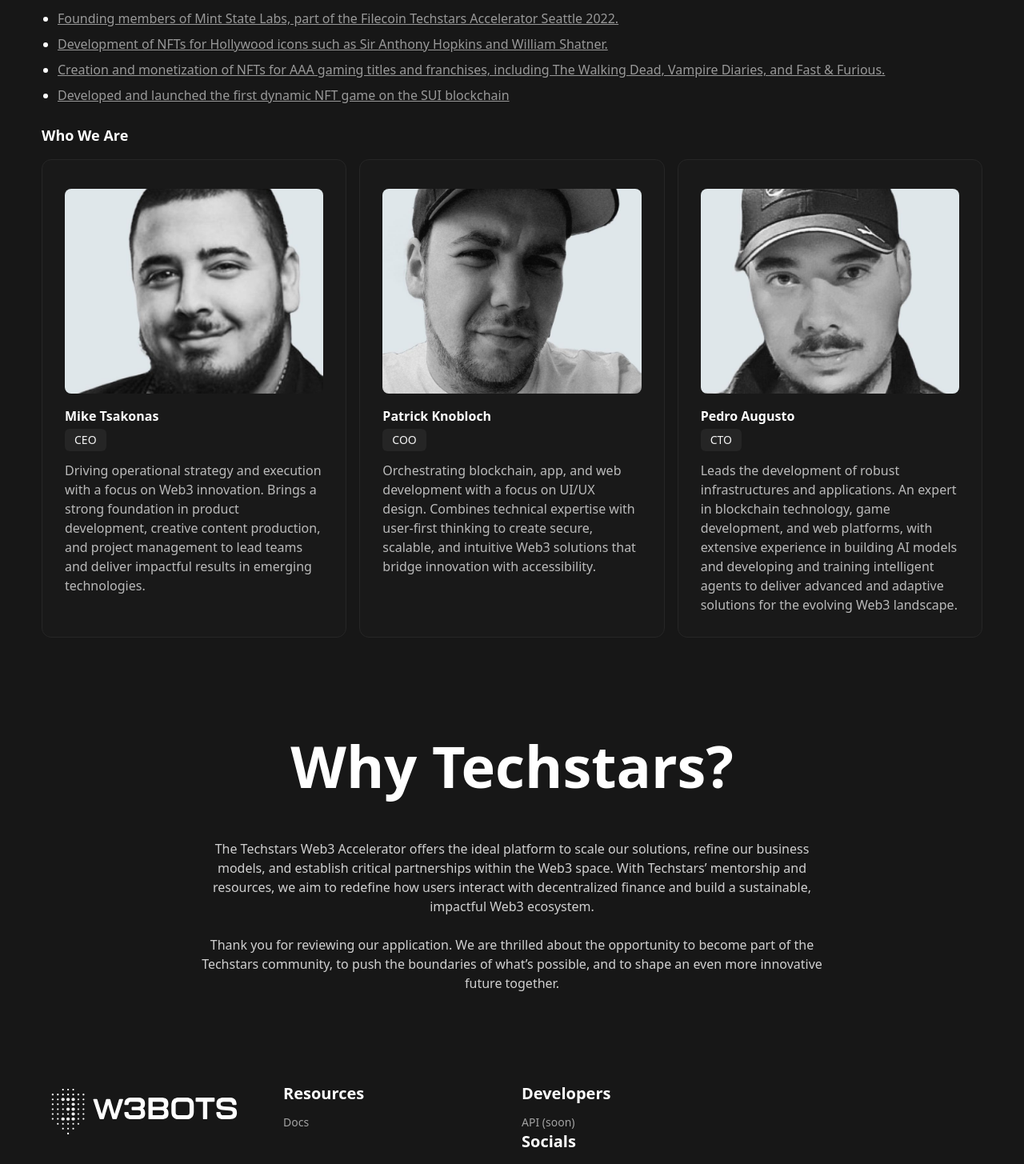
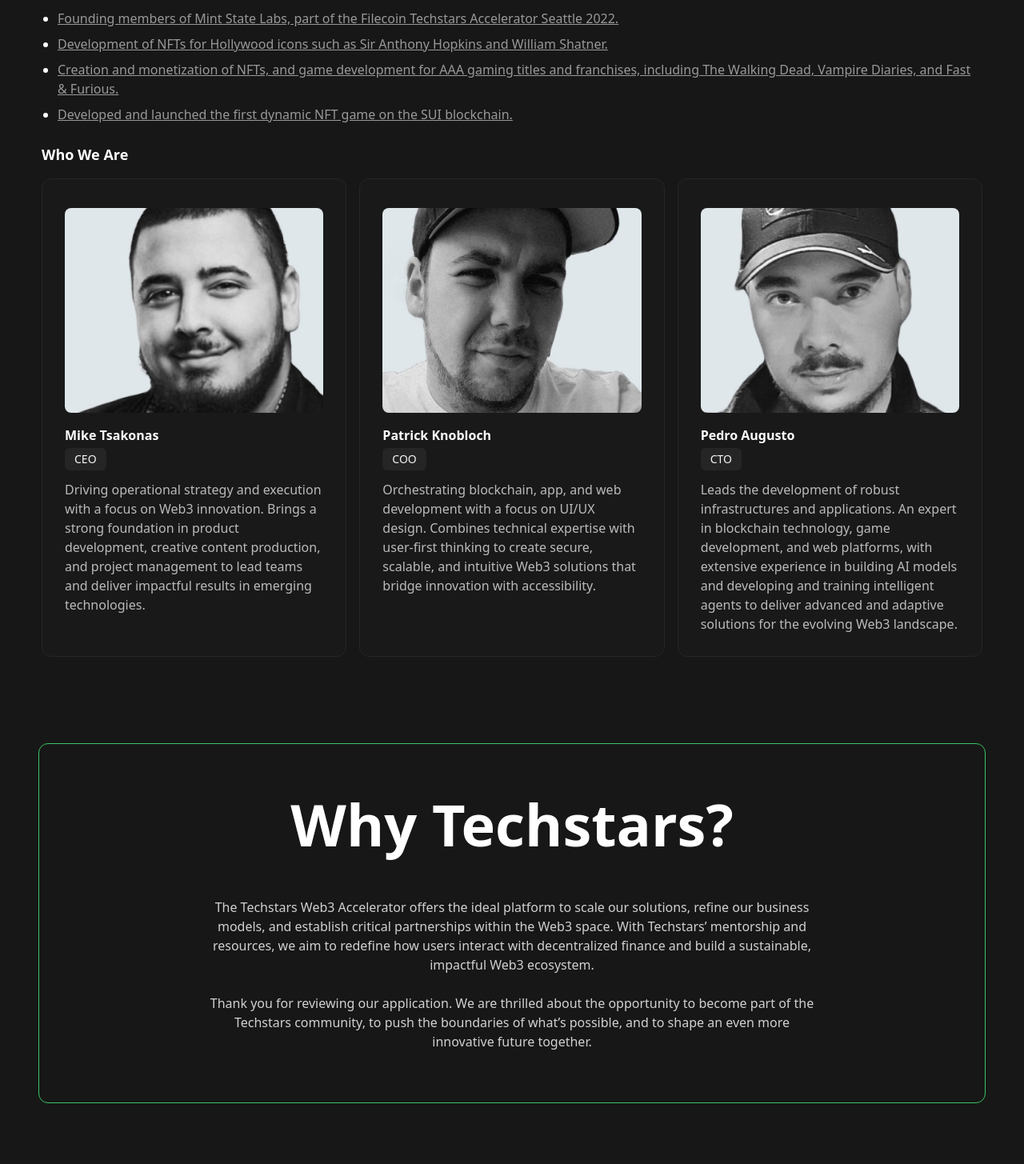
Before and after one commit to patrickknobloch/w3bots-presentation, a React (Create React App) app: page / in a window 1280 px wide. Shown: the part 4720-6175 px from the top of the page at 80% size. Built offline with nearby package versions, Linux system fonts and the light colour scheme.

Commit message:
update footer and text

```diff
--- a/src/App.tsx
+++ b/src/App.tsx
@@ -570,14 +570,14 @@
       ? [
         { text: "Gründungsmitglieder von Mint State Labs, Teil des Filecoin Techstars Accelerator Seattle 2022.", link: "https://www.crunchbase.com/acquisition/orange-comet-inc-acquires-mint-state-labs--69dec227" },
         { text: "Entwicklung von NFTs für Hollywood-Ikonen wie Sir Anthony Hopkins und William Shatner.", link: "https://opensea.io/collection/anthony-hopkins-eternal/overview" },
-        { text: "Erstellung und Monetarisierung von NFTs für AAA-Gaming-Titel und Franchises, darunter The Walking Dead, Vampire Diaries und Fast & Furious.", link: "https://orangecomet.com/#games" },
-        { text: "Entwicklung und Start des ersten dynamischen NFT-Spiels auf der SUI-Blockchain", link: "https://www.youtube.com/watch?v=ACHHrjCibiI" },
+        { text: "Erstellung und Monetarisierung von NFTs sowie Spieleentwicklung für AAA-Gaming-Titel und Franchises, darunter The Walking Dead, Vampire Diaries und Fast & Furious.", link: "https://orangecomet.com/#games" },
+        { text: "Entwicklung und Start des ersten dynamischen NFT-Spiels auf der SUI-Blockchain.", link: "https://www.youtube.com/watch?v=ACHHrjCibiI" },
       ]
     : [
         { text: "Founding members of Mint State Labs, part of the Filecoin Techstars Accelerator Seattle 2022.", link: "https://www.crunchbase.com/acquisition/orange-comet-inc-acquires-mint-state-labs--69dec227" },
         { text: "Development of NFTs for Hollywood icons such as Sir Anthony Hopkins and William Shatner.", link: "https://opensea.io/collection/anthony-hopkins-eternal/overview" },
-        { text: "Creation and monetization of NFTs for AAA gaming titles and franchises, including The Walking Dead, Vampire Diaries, and Fast & Furious.", link: "https://orangecomet.com/#games" },
-        { text: "Developed and launched the first dynamic NFT game on the SUI blockchain ", link: "https://www.youtube.com/watch?v=ACHHrjCibiI" },
+        { text: "Creation and monetization of NFTs, and game development for AAA gaming titles and franchises, including The Walking Dead, Vampire Diaries, and Fast & Furious.", link: "https://orangecomet.com/#games" },
+        { text: "Developed and launched the first dynamic NFT game on the SUI blockchain. ", link: "https://www.youtube.com/watch?v=ACHHrjCibiI" },
       ],
     advisors: language === 'de'
       ? [
@@ -1005,11 +1005,12 @@
           </div>
         </Section>
 
-        <Card className="w-full mb-6 border-none shadow-none p-0 py-3 md:py-6">
+        <Card className=" w-full border-none shadow-none p-3 md:px-6 py-3 md:py-6">
+          <div className=' border border-[#39C463] rounded-xl py-12'>
           <CardHeader className='border-none text-center flex flex-col'>
             <CardTitle className="text-5xl md:text-7xl mb-6 font ">{language === 'de' ? "Warum Techstars?" : "Why Techstars?"}</CardTitle>
           </CardHeader>
-          <CardContent className='text-center md:w-2/3 mx-auto opacity-80 text-base'>
+          <CardContent className='text-center w-full md:w-2/3  mx-auto opacity-80 text-base'>
             {language === 'de' ?
             "Der Techstars Web3 Accelerator bietet die ideale Plattform, um unsere Lösungen zu skalieren, unsere Geschäftsmodelle zu verfeinern und wichtige Partnerschaften im Web3-Bereich aufzubauen. Mit der Mentorschaft und den Ressourcen von Techstars wollen wir neu definieren, wie Nutzer mit dezentraler Finanztechnologie interagieren, und ein nachhaltiges, wirkungsvolles Web3-Ökosystem schaffen."
             :
@@ -1026,6 +1027,7 @@
 
 
           </CardContent>
+          </div>
         </Card>
 
         <div className='w-full'>
@@ -1132,7 +1134,9 @@
               </p>
             </div>
 
-            <div>
+
+          </div>
+          <div>
             <h4 className="text-xl font-bold ">Socials</h4>
 
             <div className="mt-3 grid space-y-3 text-sm">
@@ -1141,8 +1145,6 @@
 
             </div>
           </div>
-
-          </div>
         </div>
       </footer>
     </ScrollArea>
```
